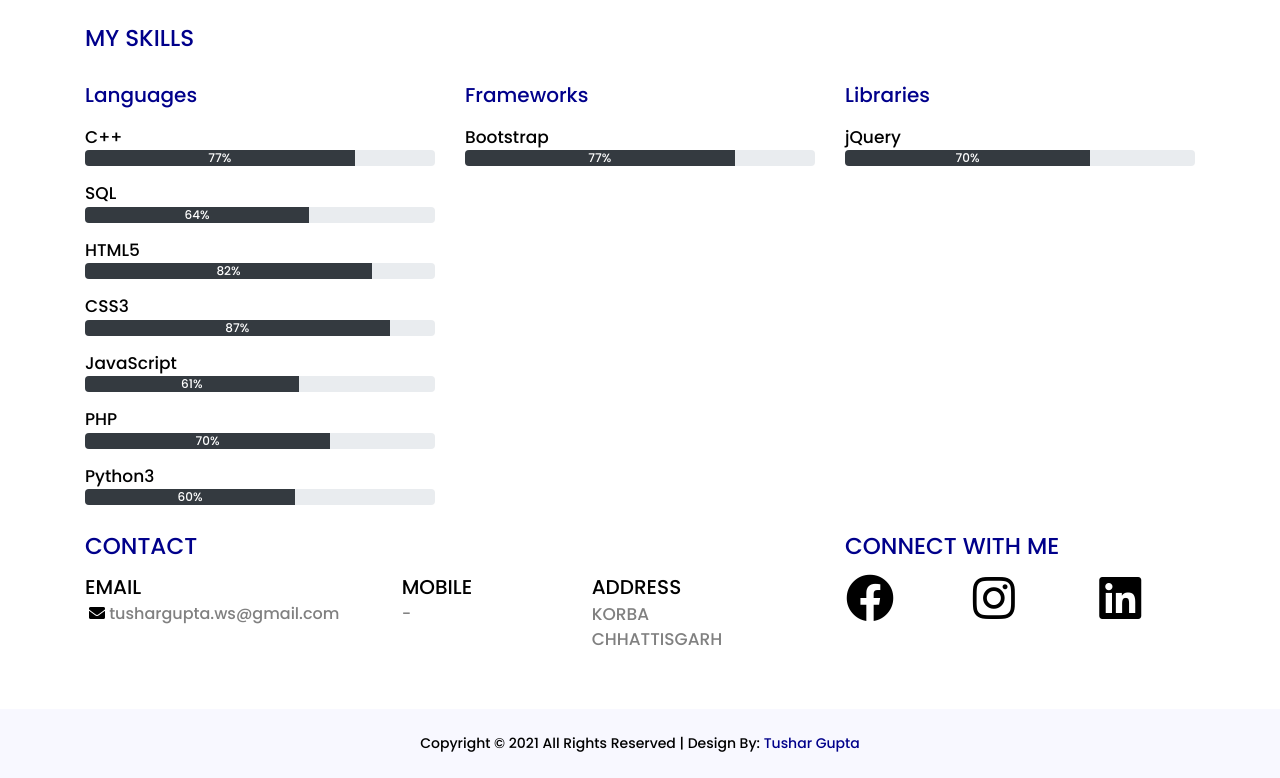
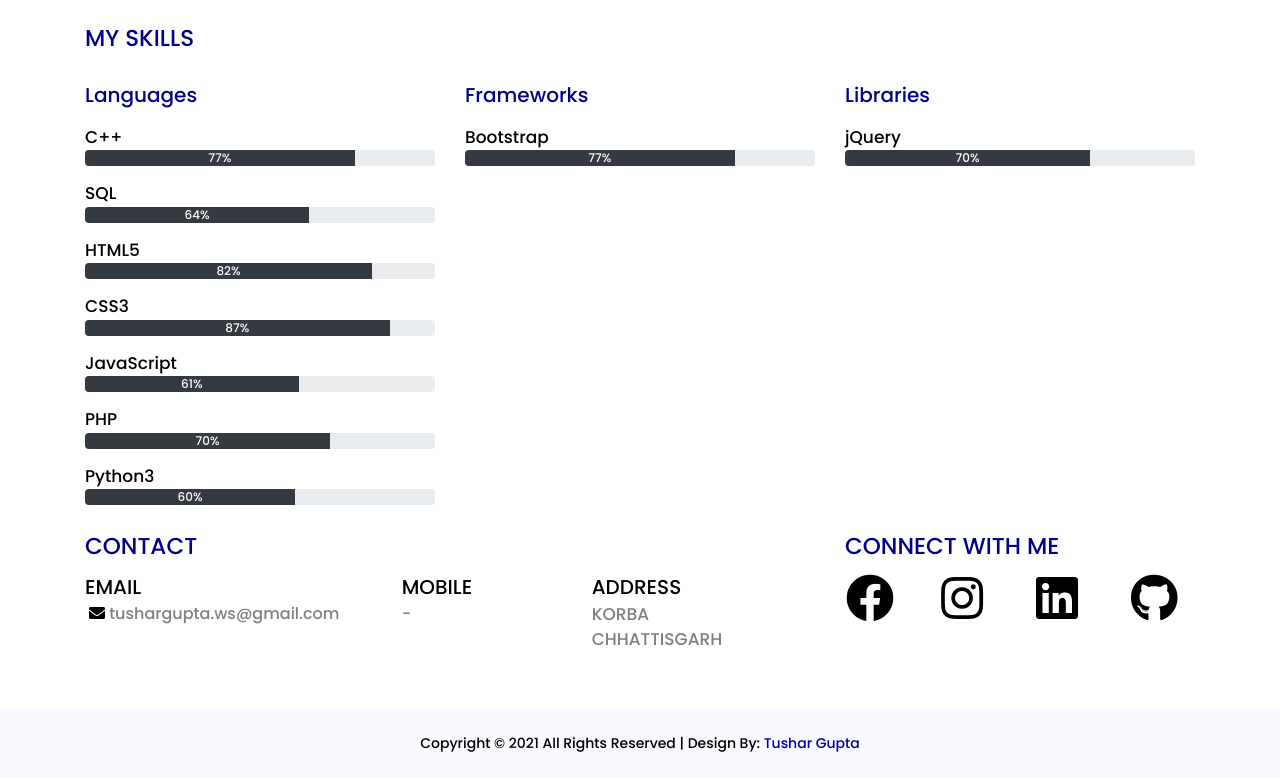
Before and after one commit to skyHunter-18/Portfolio, a plain HTML site: page index.html in a window 1280 px wide. Shown: the part 1347-2125 px from the top of the page. Drawn offline with nearby package versions, Linux system fonts and the light colour scheme.

Commit message:
added favicon

```diff
--- a/index.html
+++ b/index.html
@@ -10,11 +10,11 @@
         integrity="sha384-B0vP5xmATw1+K9KRQjQERJvTumQW0nPEzvF6L/Z6nronJ3oUOFUFpCjEUQouq2+l" crossorigin="anonymous">
     <link rel="stylesheet" href="style.css">
     <link rel="stylesheet" href="https://cdnjs.cloudflare.com/ajax/libs/animate.css/4.1.1/animate.min.css" />
+    <link rel="apple-touch-icon" sizes="180x180" href="/favicon/apple-touch-icon.png">
+    <link rel="icon" type="image/png" sizes="32x32" href="/favicon/favicon-32x32.png">
+    <link rel="icon" type="image/png" sizes="16x16" href="/favicon/favicon-16x16.png">
+    <link rel="manifest" href="/favicon/site.webmanifest">
     <title>Tushar Gupta - PORTFOLIO</title>
-
-    <!-- vanta js assets add id="vantajs" to use -->
-    <!-- <script src="https://cdnjs.cloudflare.com/ajax/libs/three.js/r123/three.min.js"></script>
-    <script src="https://cdnjs.cloudflare.com/ajax/libs/vanta/0.5.21/vanta.net.min.js"></script> -->
 
 
 </head>
@@ -303,7 +303,7 @@
                         <span class="contact-info">MOBILE</span>
                         <div>
                             <span class="con-last">-</span>
-                            <!-- <a href="tel:+918463012911">
+                            <!-- <a href="tel:+91">
                                 <i class=" fas fa-phone-alt fa-2x" ></i>
                             </a> -->
                         </div>
@@ -320,40 +320,33 @@
                 <!-- Social Media Section Starts -->
                 <div class="headings text-md-left text-center m-md-0 mt-4 mb-3">CONNECT WITH ME</div>
                 <div class="row row-cols-3">
-                    <div class="links pl-3 col-md-4 col-sm text-center text-md-left">
+                    <div class="links pl-3 col-md-3 col-sm text-center text-md-left">
                         <a href="https://www.facebook.com/tushar.gupta.58118/" class="icons" target="_blank">
                             <i class="fab fa-facebook fa-3x"></i>
                         </a>
                     </div>
 
-                    <div class="links pl-3 col-md-4  col-sm text-center text-md-left ">
+                    <div class="links pl-3 col-md-3  col-sm text-center text-md-left ">
                         <a href="https://www.instagram.com/tushar_gupta_018/" class="icons" target="_blank">
                             <i class="fab fa-instagram fa-3x"></i>
                         </a>
                     </div>
 
-                    <div class="links pl-3 col-md-4  col-sm text-center text-md-left">
+                    <div class="links pl-3 col-md-3  col-sm text-center text-md-left">
                         <a href="https://www.linkedin.com/in/tushar-gupta-a12594192/" class="icons" target="_blank">
                             <i class="fab fa-linkedin fa-3x"></i>
                         </a>
                     </div>
 
-                    <!-- <div class="links col-md  col-sm text-center">
-                        <a href="https://github.com/tushargupta-18" class="icons" target="_blank">
+                    <div class="links pl-3 col-md-3  col-sm text-center text-md-left">
+                        <a href="https://github.com/skyHunter-18" class="icons" target="_blank">
                             <i class="fab fa-github fa-3x"></i>
                         </a>
-                    </div> -->
+                    </div>
                 </div>
                 <!-- Social Media Section Ends -->
 
             </div>
-            <!-- <div id="social" class="col-md-3" >
-                <span class="social-head">Social Media</span>
-                <div class="row">
-
-
-                </div>
-            </div> -->
 
         </div>
 
@@ -361,7 +354,7 @@
         <!-- <div id="feedback-form" class="col-12">
                 <span class="form-head">GET IN TOUCH</span>
                 <div id="contact-form" class="row">
-                    <form action="mailto:tushargupta383@gmail.com" class="container-form">
+                    <form action="mailto:" class="container-form">
                         <input type="text"  name="Full Name" placeholder="Full Name" id="full-name" class="input-text col-md-12" required>
                         <br>
                         <div id="name-error" class="col" style="color: red; font-size: small;"></div>
```
Also changed, not shown: favicon/about.txt (added), favicon/android-chrome-192x192.png (added), favicon/android-chrome-512x512.png (added), favicon/apple-touch-icon.png (added), favicon/favicon-16x16.png (added), favicon/favicon-32x32.png (added), favicon/favicon.ico (added), favicon/site.webmanifest (added).
